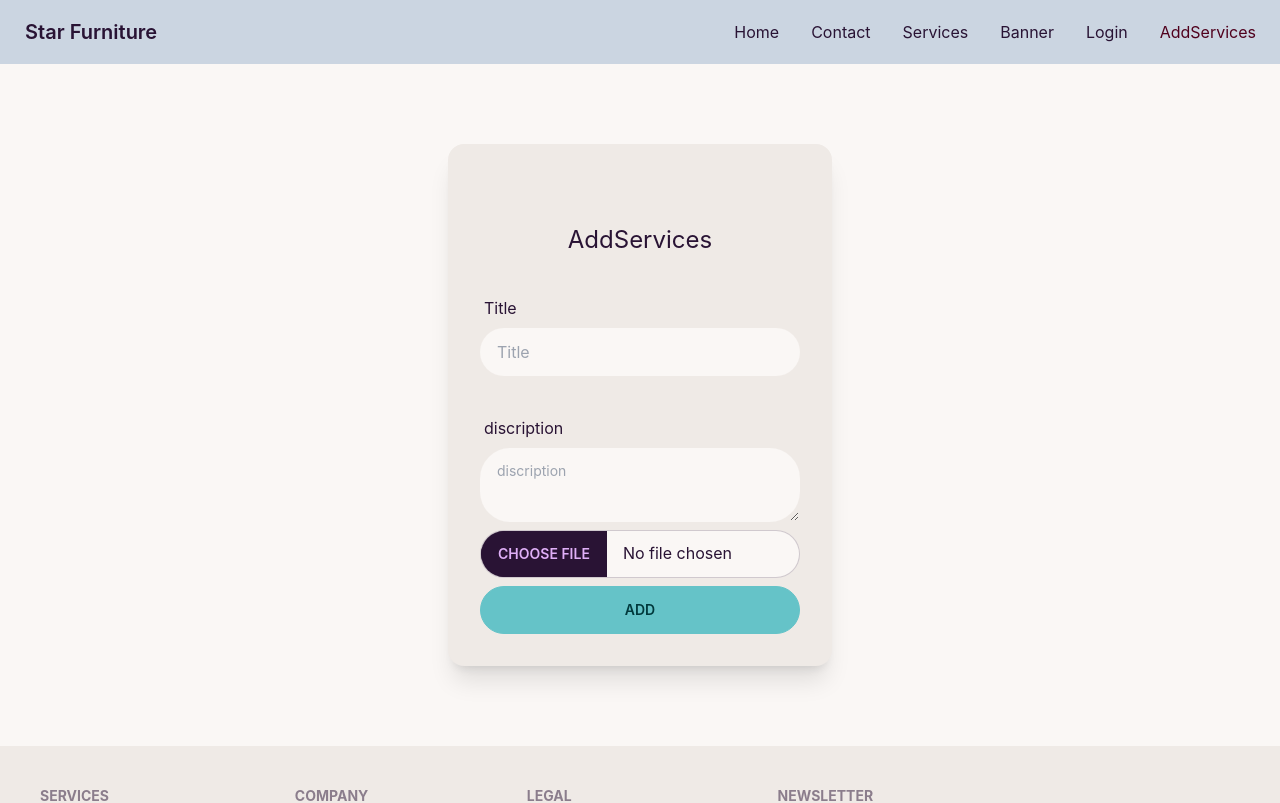
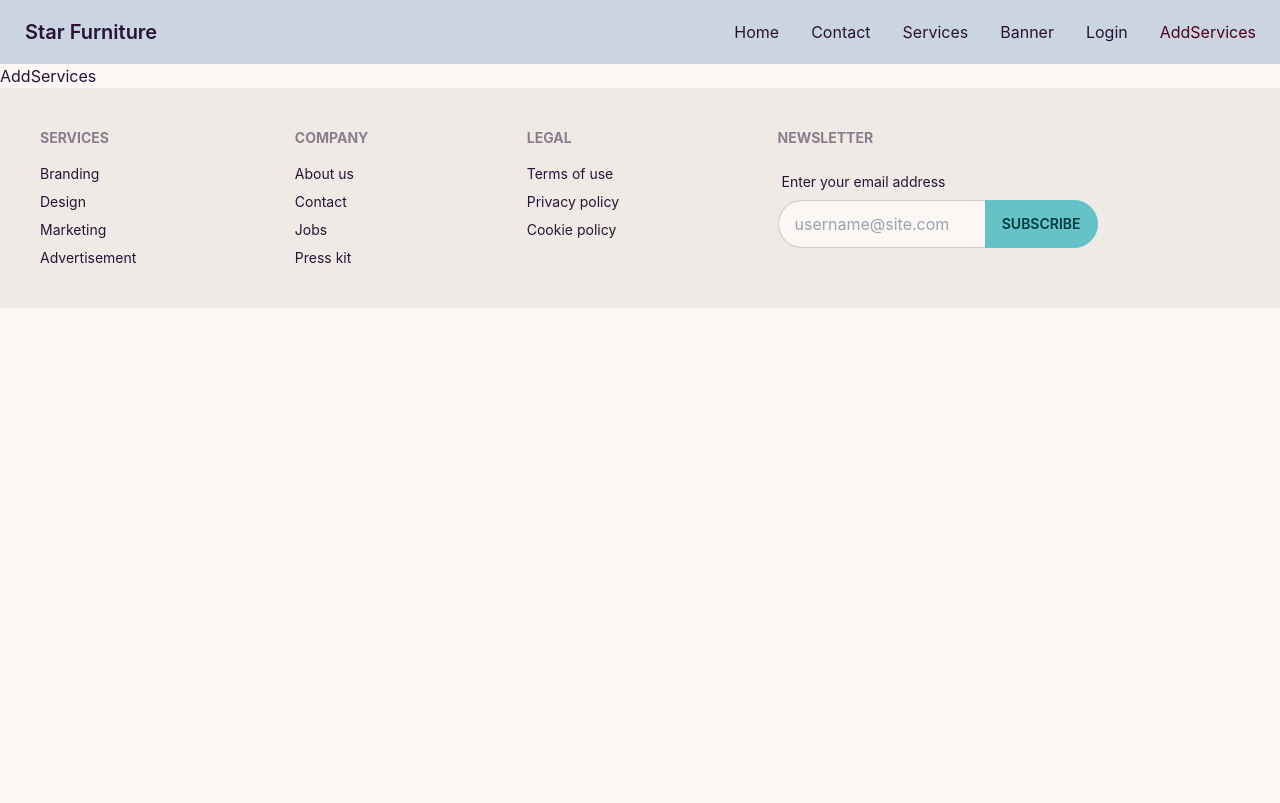
Before and after one commit to rakibul58/star-furniture-client, a React (Create React App) app: page /addservices in a window 1280 px wide. Shown: the top 803 px of the page. Built offline with nearby package versions, Linux system fonts and the light colour scheme.

Commit message:
redesign

```diff
--- a/src/Components/AddServices/AddServices.js
+++ b/src/Components/AddServices/AddServices.js
@@ -2,28 +2,8 @@ import React from 'react';
 
 const AddServices = () => {
     return (
-        <div className='my-20'>
-        <form >
-        <div className="card w-96 bg-base-200 shadow-xl login mx-auto">
-          <label className='mx-auto mt-20 text-2xl'>AddServices</label>
-               <div className="card-body">
-               <div className="form-control">
-                <label className="label">
-                  Title
-                </label>
-                   <input type="text" placeholder="Title" className="input w-full max-w-xs mb-8" />
-                <label className="label">
-                 discription
-                </label>
-                   <textarea className="textarea" placeholder="discription"></textarea>
-                </div>
-                  <div className="card-actions justify-end">
-                  <input type="file" className="file-input file-input-bordered w-full max-w-xs" />
-                 </div>
-                 <button className="btn btn-primary">Add</button>
-               </div>
-        </div>
-     </form>
+        <div>
+            <h1>AddServices</h1>
         </div>
     );
 };
```
